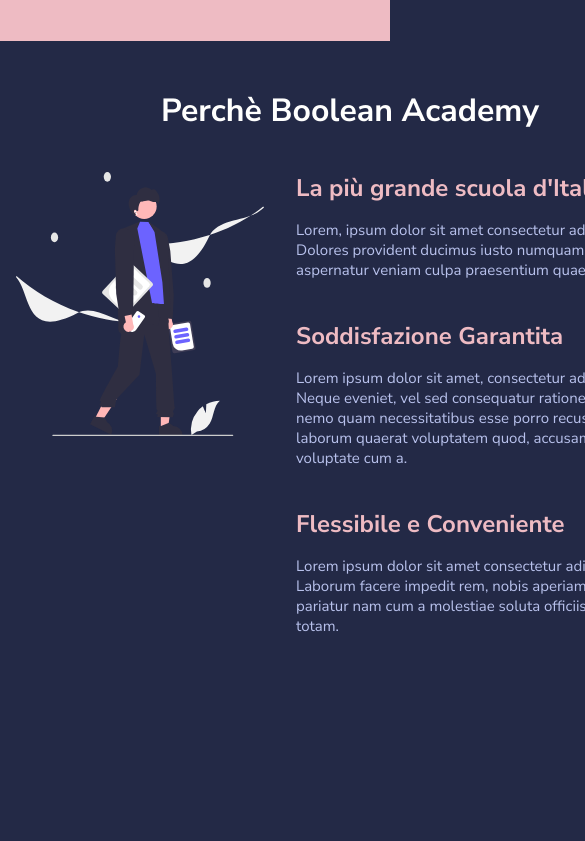
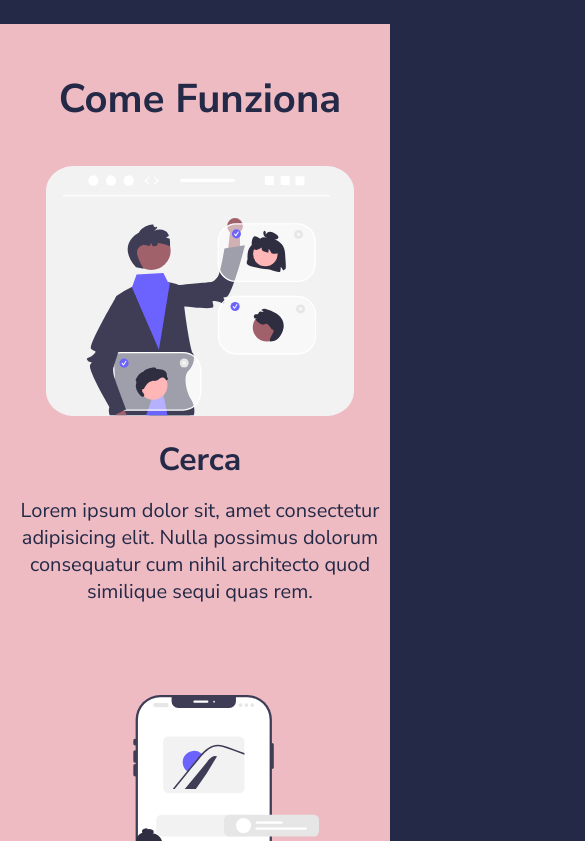
Before and after one commit to Smurrowz/html-css-resp-wannabe, a plain HTML site: page index.html in a window 390 px wide. Shown: the part 1159-2000 px from the top of the page, 585 px wide, since content can reach past the window. Before the commit the page ends 1883 px from the top, so only its background shows below. Drawn offline with Linux system fonts and the light colour scheme.

Commit message:
creata anche la versione mobile

```diff
--- a/css/app.css
+++ b/css/app.css
@@ -1,17 +1,68 @@
 /* tablet */
 @media (max-width: 768px) {
-  .container{
+  .container {
     width: 700px;
     padding: 0;
   }
-  .text{
+
+  .text {
     font-size: 15px;
   }
-  .why-us li p{
+
+  .why-us li p {
     font-size: 15px;
   }
+}
+
 /* mobile */
 @media (max-width:480px) {
+  .container {
+    width: 400px;
+  }
 
+  .row {
+    flex-direction: column;
 
+  }
+
+  .lessons .row {
+    gap: 40px;
+  }
+
+  .steps .row {
+    gap: 90px;
+  }
+
+  .why-us .row {
+    gap: 90px;
+  }
+
+  .lessons .col,
+  .steps .col,
+  .why-us .col-left,
+  .why-us .col-right {
+    width: 100%;
+  }
+
+  .lessons .col img,
+  .steps .col img {
+    height: 250px;
+
+  }
+
+  .text,
+  .why-us li p {
+    font-size: 20px;
+  }
+
+  h2 {
+    font-size: 40px;
+  }
+
+  h3 {
+    font-size: 32px;
+  }
+  .why-us li {
+    margin-bottom: 60px;
+  }
 }
```
